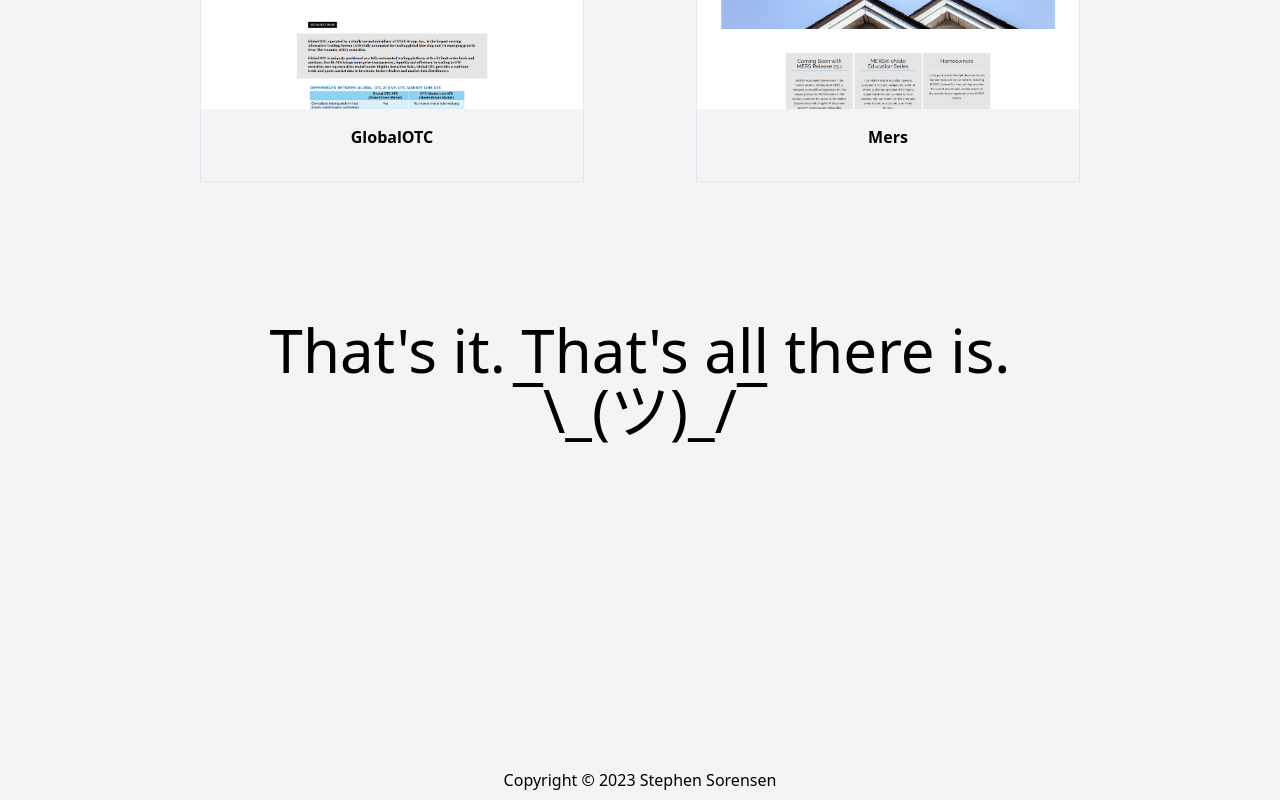
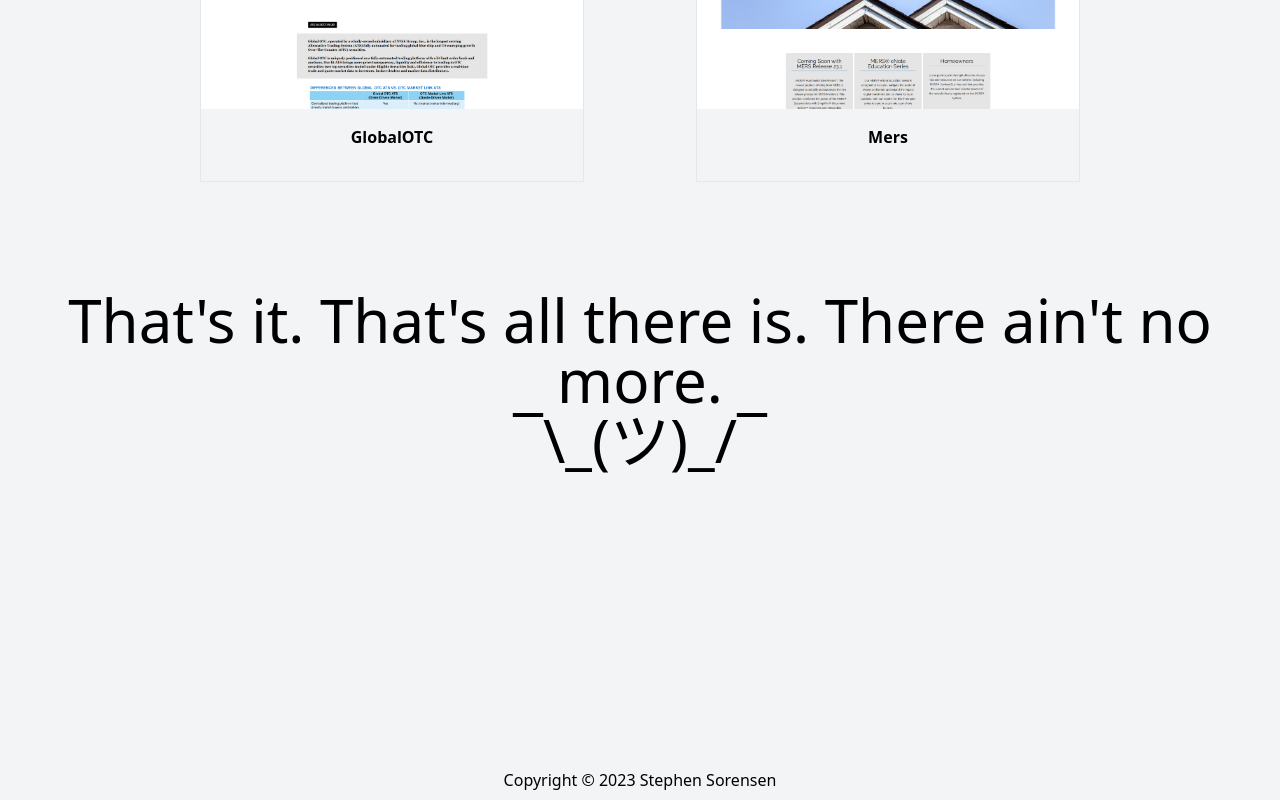
Before and after one commit to spudly/shuoink.com, a React (Vite) app: page / in a window 1280 px wide. Shown: the part 2400-3200 px from the top of the page. Built offline with nearby package versions, Linux system fonts and the light colour scheme.

Commit message:
scroll snap

```diff
--- a/src/Footer.tsx
+++ b/src/Footer.tsx
@@ -12,7 +12,9 @@ const Footer: FC = () => {
   return (
     <footer className="h-screen w-full flex flex-col bg-white even:bg-gray-100 snap-start">
       <div className="flex-1 flex flex-col justify-center">
-        <p className="text-6xl text-center">That's it. That's all there is.</p>
+        <p className="text-6xl text-center">
+          That's it. That's all there is. There ain't no more.
+        </p>
         <p className="text-6xl text-center">¯\_(ツ)_/¯</p>
       </div>
 
```
